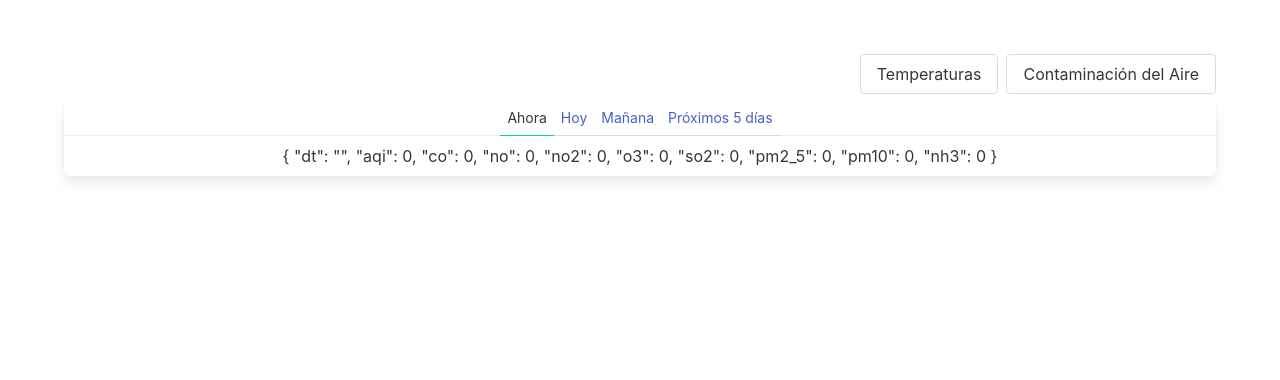
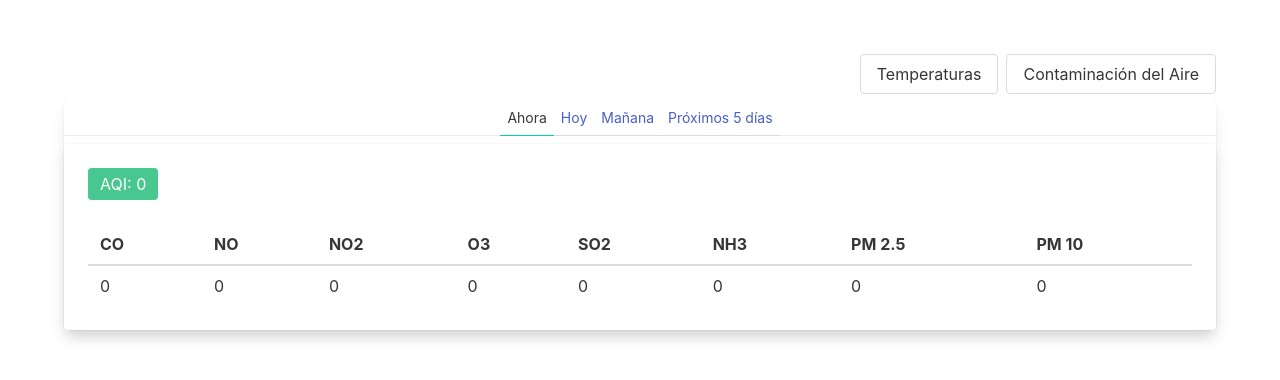
Before and after one commit to IIC3585-2023/vue-grupo-09, a Vue app in the folder meteo-09/: page /air-pollution in a window 1280 px wide. Shown: the top 380 px of the page. Built offline with nearby package versions, Linux system fonts and the light colour scheme; no server answers.

Commit message:
airitem css

```diff
--- a/meteo-09/src/components/AirPollutionItem.vue
+++ b/meteo-09/src/components/AirPollutionItem.vue
@@ -7,8 +7,42 @@ defineProps<{
 </script>
 
 <template>
-  <a class="panel-block is-flex is-flex-direction-column">
-    <p>{{ airPollution.dt }}</p>
-    {{ airPollution }}
-  </a>
+  <div class="card my-2">
+    <div class="card-content">
+      <div class="content">
+        <span v-if="airPollution.aqi <= 50" class="tag is-success is-medium">AQI: {{ airPollution.aqi }}</span>
+        <span v-if="airPollution.aqi > 50 && airPollution.aqi <= 150" class="tag is-warning is-medium">AQI: {{ airPollution.aqi }}</span>
+        <span v-if="airPollution.aqi > 150" class="tag is-danger is-medium">AQI: {{ airPollution.aqi }}</span>
+      </div>
+      <div class="content">
+        <p class="title is-4">{{ airPollution.dt }}</p>
+        <table class='table'>
+          <thead>
+            <tr>
+              <th>CO</th>
+              <th>NO</th>
+              <th>NO2</th>
+              <th>O3</th>
+              <th>SO2</th>
+              <th>NH3</th>
+              <th>PM 2.5</th>
+              <th>PM 10</th>
+            </tr>
+          </thead>
+          <tbody>
+            <tr>
+              <td>{{airPollution.co}}</td>
+              <td>{{airPollution.no}}</td>
+              <td>{{airPollution.no2}}</td>
+              <td>{{airPollution.o3}}</td>
+              <td>{{airPollution.so2}}</td>
+              <td>{{airPollution.nh3}}</td>
+              <td>{{airPollution.pm2_5}}</td>
+              <td>{{airPollution.pm10}}</td>
+            </tr>
+          </tbody>
+        </table>
+      </div>
+    </div>
+  </div>
 </template>
```
